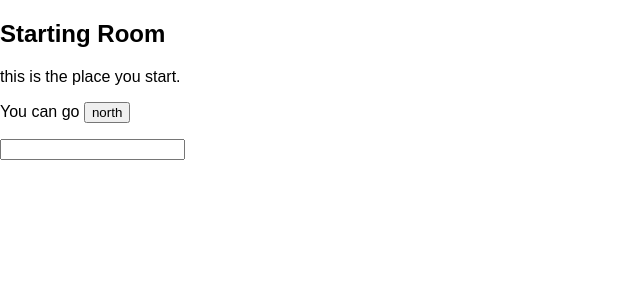
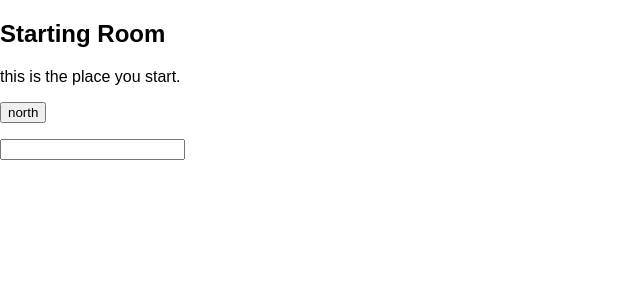
Before and after one commit to LS-Avengers/ls-avengers, a React (Create React App) app in the folder mud/: page / in a window 1280 px wide. Shown: the top 300 px of the page, without its empty margins (0-640 px from the left). Built offline with nearby package versions, Linux system fonts and the light colour scheme.

Commit message:
smoothed rinder method

```diff
--- a/mud/src/App.js
+++ b/mud/src/App.js
@@ -1,5 +1,6 @@
 import React, { Component } from 'react';
 import Map from './map.js';
+import Description from './components/descriptions.js';
 
 const Player = {name: 'bob'};
 class App extends Component {
@@ -10,10 +11,11 @@ class App extends Component {
       player: Player,
     };
     this.state.room.inventory.push(this.state.player);
+    this.handleInput = this.handleInput.bind(this);
   }
   handleInput(input) {
     const test = input.split(' ');
-    console.log(Object.keys(this.state.room.actions));
+    this.state.room.inventory.filter(item => item.name)
     if (['north', 'south', 'east', 'west'].includes(test[0])) {
       const room = this.state.room.actions.go(test[0], this.state.player);
       if (room) this.setState({ room });
@@ -22,28 +24,18 @@ class App extends Component {
   }
   render() {
     let input;
+    const room = this.state.room;
+
     return (
       <div className="App">
-        <h2>{this.state.room.name}</h2>
-        <p>{this.state.room.description}</p>
-        <p>{
-          this.state.room.inventory
-            ? this.state.room.inventory.map((test) => {
-              if (test !== this.state.player)
-                return <span>{test.name}</span>
-            })
-            : ''
-        }</p>
-        <p>You can go {
-          Object.keys(this.state.room.directions).map((dir) => {
-            return (
-              <button onClick={() => {this.handleInput(dir)}}>
-                {dir}
-              </button>
-            );
-          })
-        }</p>
-        {/* display current Room */}
+        <Description
+          name={room.name}
+          description={room.description}
+          inventory={room.inventory}
+          playerName={this.state.player.name}
+          directions={room.directions}
+          handleInput={this.handleInput}
+        />
         <form onSubmit={(e) => {
           e.preventDefault();
           this.handleInput(input.value);
--- /dev/null
+++ b/mud/src/components/descriptions.js
@@ -0,0 +1,28 @@
+import React, { Fragment } from 'react';
+
+export default (props) => (
+  <Fragment>
+    <h2>{props.name}</h2>
+    <p>{props.description}</p>
+    <p>{props.inventory.map((item) => {
+      if (item.name !== props.playerName)
+        return <span>{item.name}</span>;
+    })}</p>
+    <p>{Object.keys(props.directions).map((value) => {
+        return (
+        <button onClick={() => {props.handleInput(value)}}>
+          {value}
+        </button>
+        );
+    })}</p>
+  </Fragment>
+);
+        {/* <p>You can go {
+          Object.keys(this.state.room.directions).map((dir) => {
+            return (
+              <button onClick={() => {this.handleInput(dir)}}>
+                {dir}
+              </button>
+            );
+          })
+        }</p> */};
--- a/mud/src/generics/item.js
+++ b/mud/src/generics/item.js
@@ -1,4 +1,5 @@
 import GameObject from "./gameObject.js";
+
 class Item extends GameObject {
   constructor(options){
     super();
```
